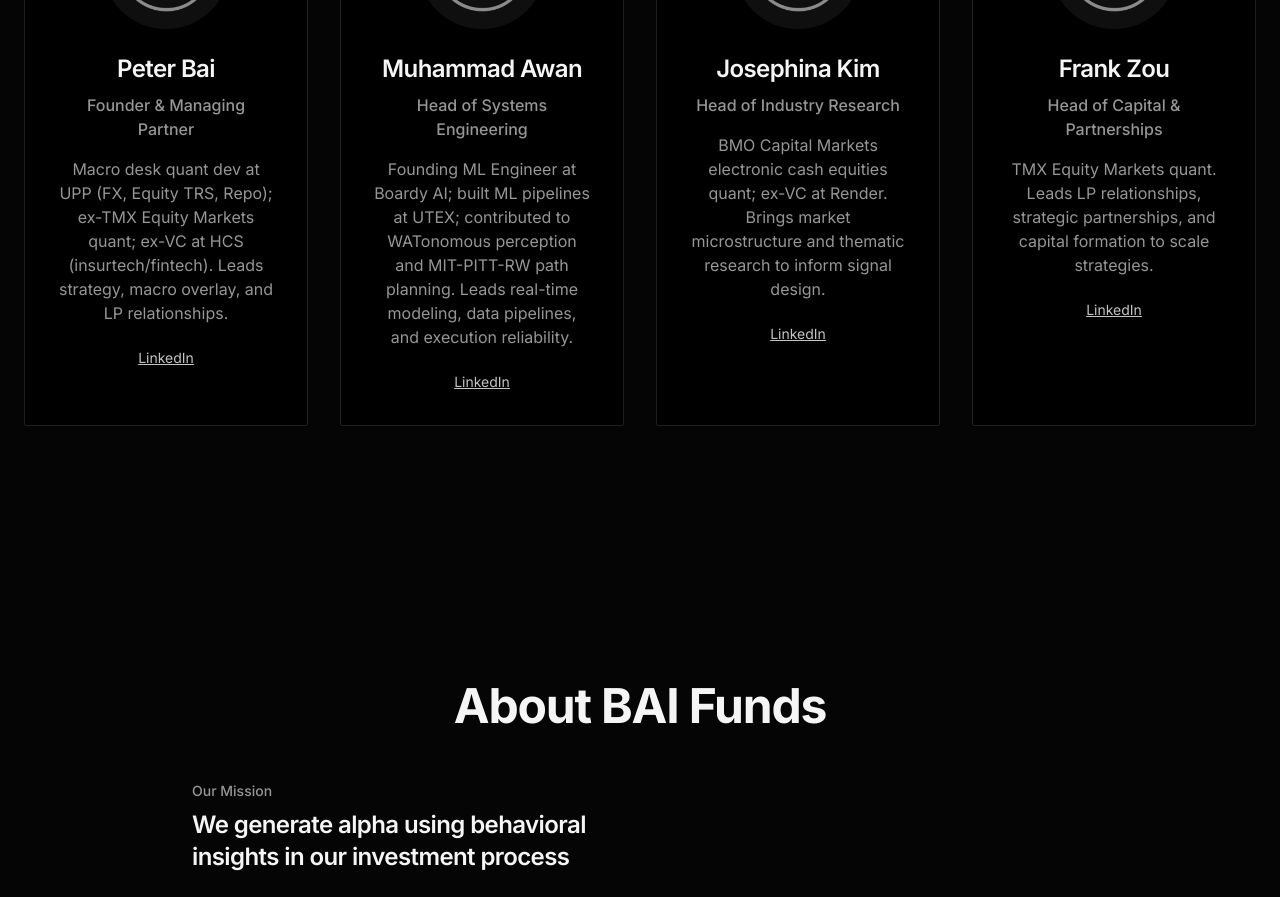
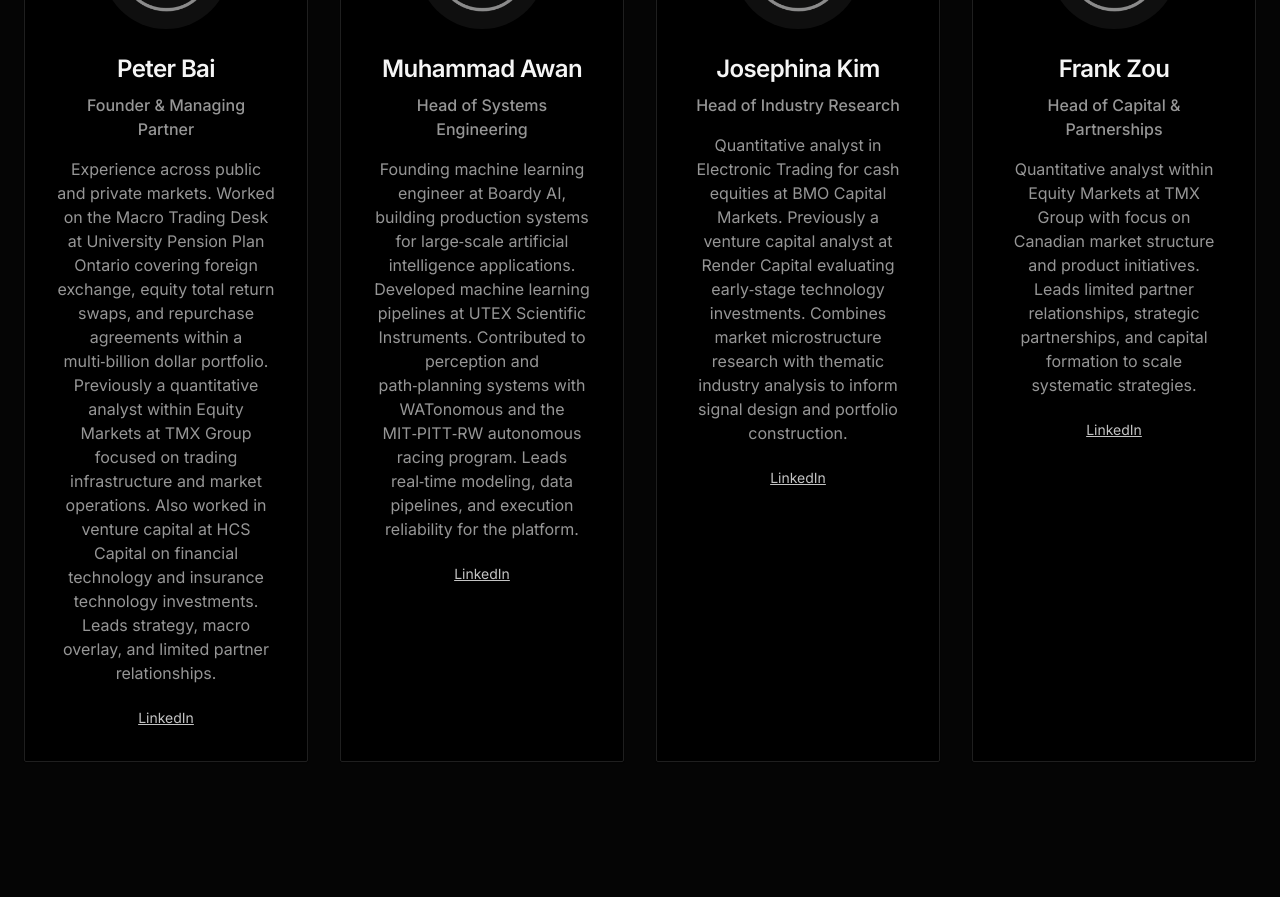
Before and after one commit to bai-peter/BAI-Website, a React (Vite) app: page / in a window 1280 px wide. Shown: the part 4140-5037 px from the top of the page. Built offline with nearby package versions, Linux system fonts and the light colour scheme.

Commit message:
Team: rewrite bios with full words, consistent professional tone

```diff
--- a/src/components/FoundersInSearch.tsx
+++ b/src/components/FoundersInSearch.tsx
@@ -13,7 +13,7 @@ const FoundersInSearch: React.FC<FoundersInSearchProps> = ({ className }) => {
       name: "Peter Bai",
       role: "Founder & Managing Partner",
       description:
-        "Macro desk quant dev at UPP (FX, Equity TRS, Repo); ex-TMX Equity Markets quant; ex-VC at HCS (insurtech/fintech). Leads strategy, macro overlay, and LP relationships.",
+        "Experience across public and private markets. Worked on the Macro Trading Desk at University Pension Plan Ontario covering foreign exchange, equity total return swaps, and repurchase agreements within a multi‑billion dollar portfolio. Previously a quantitative analyst within Equity Markets at TMX Group focused on trading infrastructure and market operations. Also worked in venture capital at HCS Capital on financial technology and insurance technology investments. Leads strategy, macro overlay, and limited partner relationships.",
       image: "/lovable-uploads/BAI Emblem.png",
       linkedin: "https://www.linkedin.com/in/peter-bai/",
     },
@@ -21,7 +21,7 @@ const FoundersInSearch: React.FC<FoundersInSearchProps> = ({ className }) => {
       name: "Muhammad Awan",
       role: "Head of Systems Engineering",
       description:
-        "Founding ML Engineer at Boardy AI; built ML pipelines at UTEX; contributed to WATonomous perception and MIT-PITT-RW path planning. Leads real-time modeling, data pipelines, and execution reliability.",
+        "Founding machine learning engineer at Boardy AI, building production systems for large‑scale artificial intelligence applications. Developed machine learning pipelines at UTEX Scientific Instruments. Contributed to perception and path‑planning systems with WATonomous and the MIT‑PITT‑RW autonomous racing program. Leads real‑time modeling, data pipelines, and execution reliability for the platform.",
       image: "/lovable-uploads/BAI Emblem.png",
       linkedin: "https://www.linkedin.com/in/muhammad-awan0/?originalSubdomain=ca",
     },
@@ -29,7 +29,7 @@ const FoundersInSearch: React.FC<FoundersInSearchProps> = ({ className }) => {
       name: "Josephina Kim",
       role: "Head of Industry Research",
       description:
-        "BMO Capital Markets electronic cash equities quant; ex-VC at Render. Brings market microstructure and thematic research to inform signal design.",
+        "Quantitative analyst in Electronic Trading for cash equities at BMO Capital Markets. Previously a venture capital analyst at Render Capital evaluating early‑stage technology investments. Combines market microstructure research with thematic industry analysis to inform signal design and portfolio construction.",
       image: "/lovable-uploads/BAI Emblem.png",
       linkedin: "https://www.linkedin.com/in/josephina-kim/?originalSubdomain=ca",
     },
@@ -37,7 +37,7 @@ const FoundersInSearch: React.FC<FoundersInSearchProps> = ({ className }) => {
       name: "Frank Zou",
       role: "Head of Capital & Partnerships",
       description:
-        "TMX Equity Markets quant. Leads LP relationships, strategic partnerships, and capital formation to scale strategies.",
+        "Quantitative analyst within Equity Markets at TMX Group with focus on Canadian market structure and product initiatives. Leads limited partner relationships, strategic partnerships, and capital formation to scale systematic strategies.",
       image: "/lovable-uploads/BAI Emblem.png",
       linkedin: "https://www.linkedin.com/in/fzou26/?originalSubdomain=ca",
     },
```
